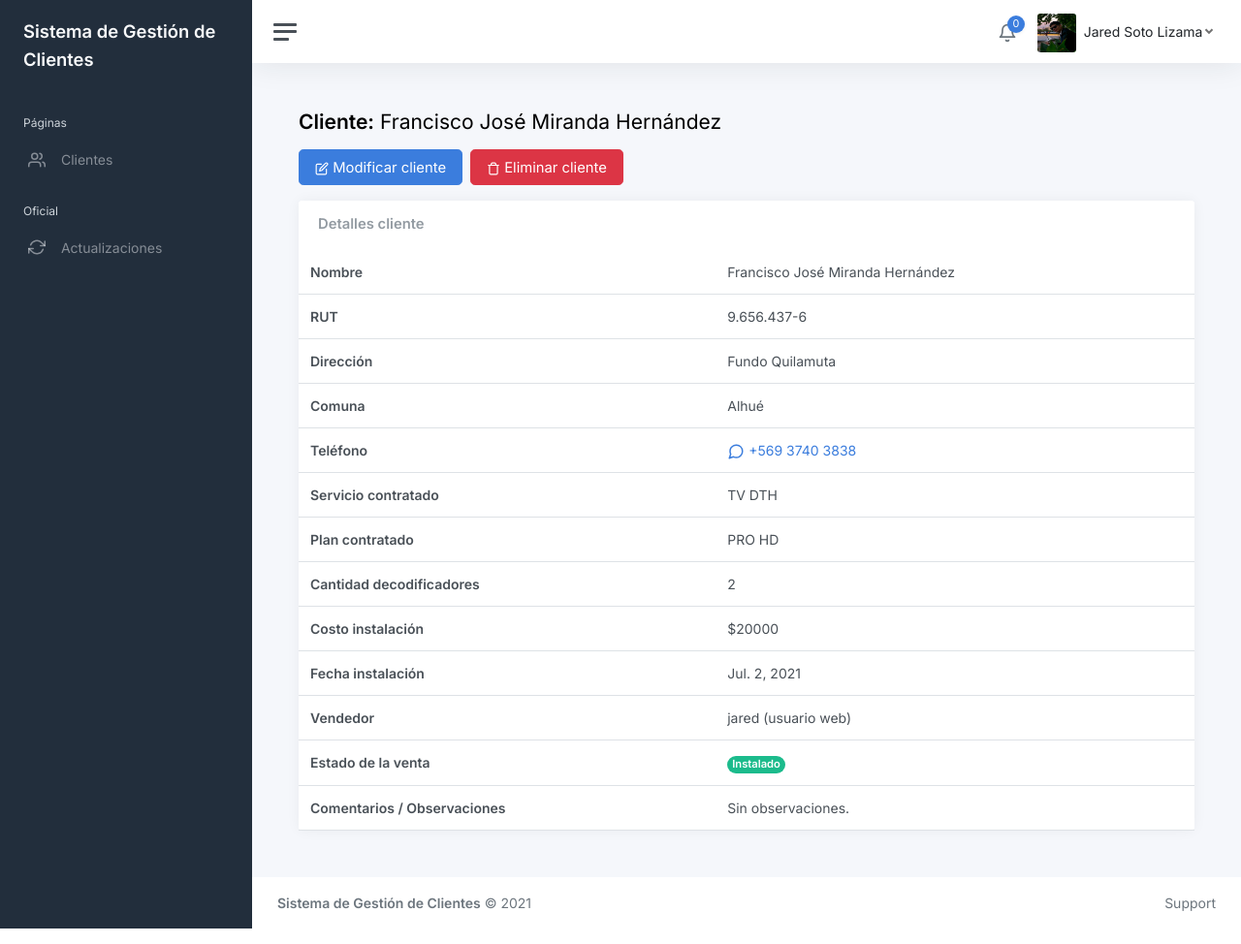
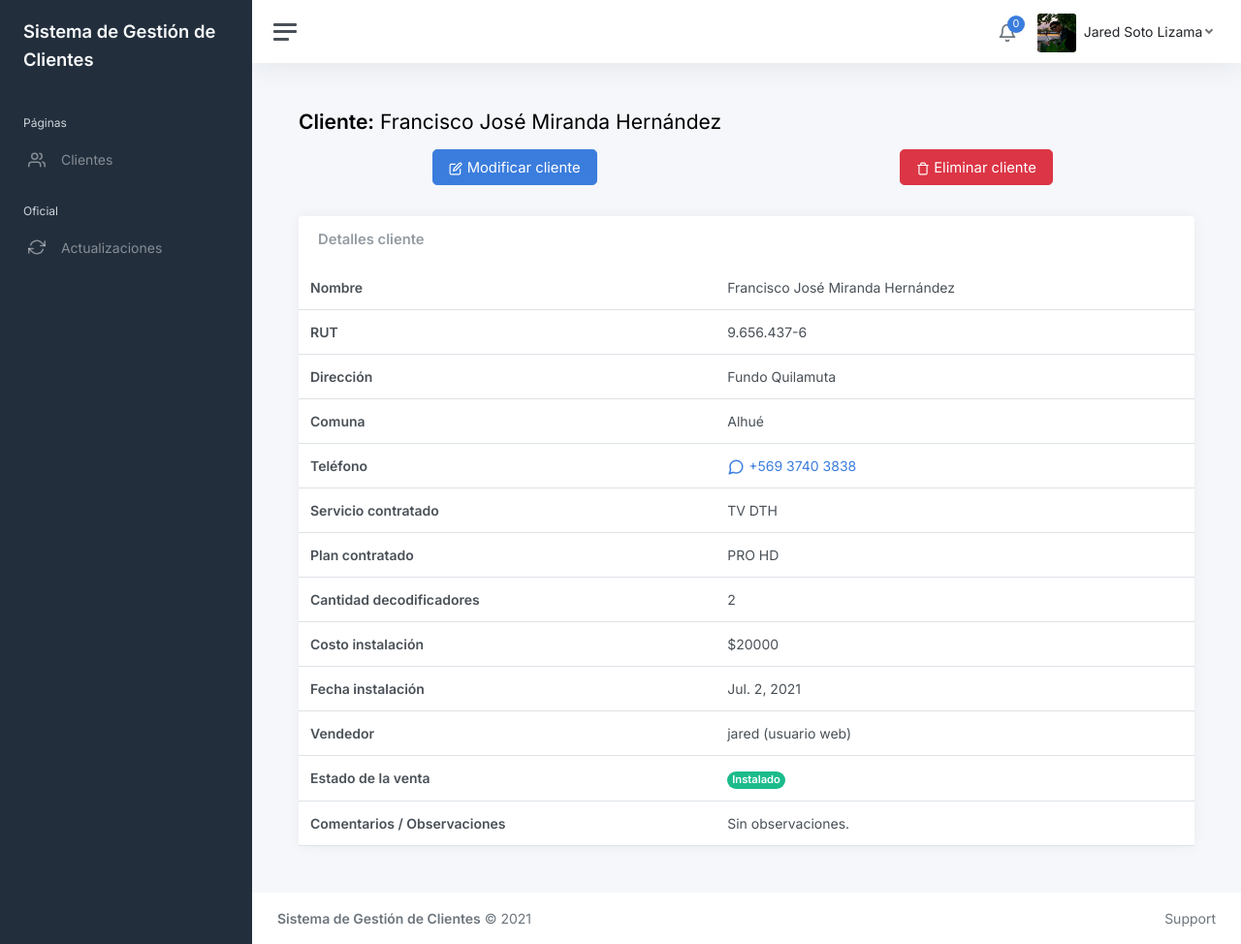
Before and after one commit to ConspiraciXn/gestionClientes, a Django app: page /cliente/2/ in a window 1280 px wide. Shown: the whole page at 97% size. Run offline with Django 3.2, Linux system fonts and the light colour scheme; a user stored in the database is signed in; data comes from the database, SQL or seed files in the repository; some libraries are stand-ins or nearby versions.

Commit message:
Update cliente.html

```diff
--- a/proyectoClaro/pClaro/webClaro/templates/cliente.html
+++ b/proyectoClaro/pClaro/webClaro/templates/cliente.html
@@ -10,13 +10,13 @@
 		<div class="col">
 			<div class="row">
 				<div class="col mb-3">
-					<div>
-						<div class="text-center mb-3 me-1 d-inline">
-							<a class="btn btn-lg btn-primary" href="/modificarCliente/{{cliente.id}}"><i data-feather="edit"></i> Modificar cliente</a>
-						</div>
-						<div class="text-center mb-3 d-inline">
-							<button class="btn btn-lg btn-danger" type="button" onclick="eliminarCliente('{{cliente.id}}', '{{cliente.nombre}}')"><i data-feather="trash"></i> Eliminar cliente</button>
-						</div>
+					<div class="text-center mb-3 me-1">
+						<a class="btn btn-lg btn-primary" href="/modificarCliente/{{cliente.id}}"><i data-feather="edit"></i> Modificar cliente</a>
+					</div>
+				</div>
+				<div class="col mb-3">
+					<div class="text-center mb-3">
+						<button class="btn btn-lg btn-danger" type="button" onclick="eliminarCliente('{{cliente.id}}', '{{cliente.nombre}}')"><i data-feather="trash"></i> Eliminar cliente</button>
 					</div>
 				</div>
 			</div>
```
